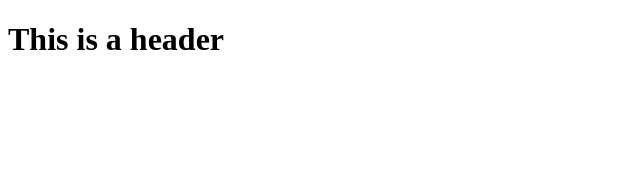
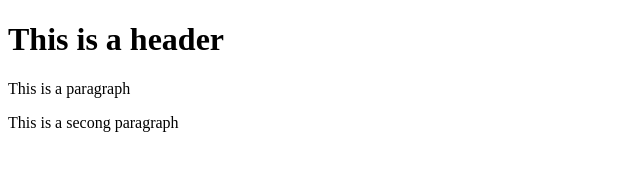
Before and after one commit to garrydoherty84/git-test, a plain HTML site: page index.html in a window 1280 px wide. Shown: the whole page, without its empty margins (0-640 px from the left). Drawn offline with Linux system fonts and the light colour scheme.

Commit message:
third commit

```diff
--- a/index.html
+++ b/index.html
@@ -5,5 +5,7 @@
 	</head>
 	<body>
 		<h1>This is a header</h1>
+		<p>This is a paragraph</p>
+		<p>This is a secong paragraph</p>
 	</body>
 </html>
```
